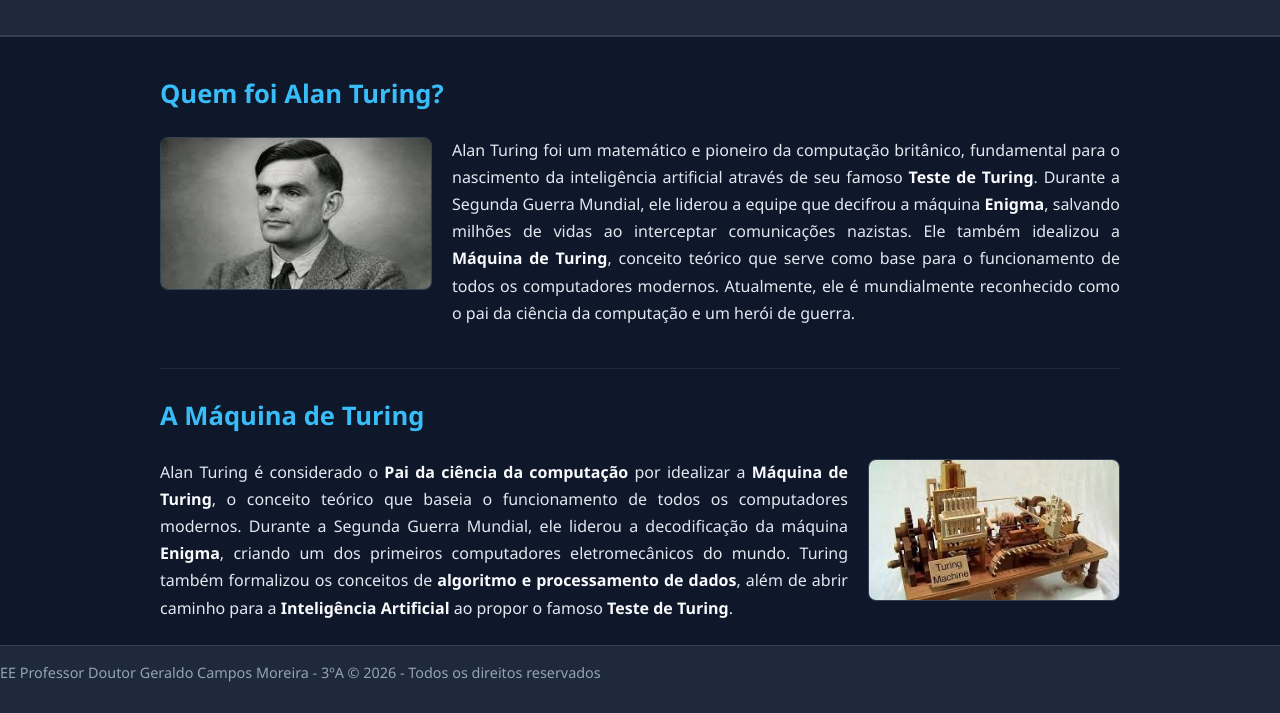
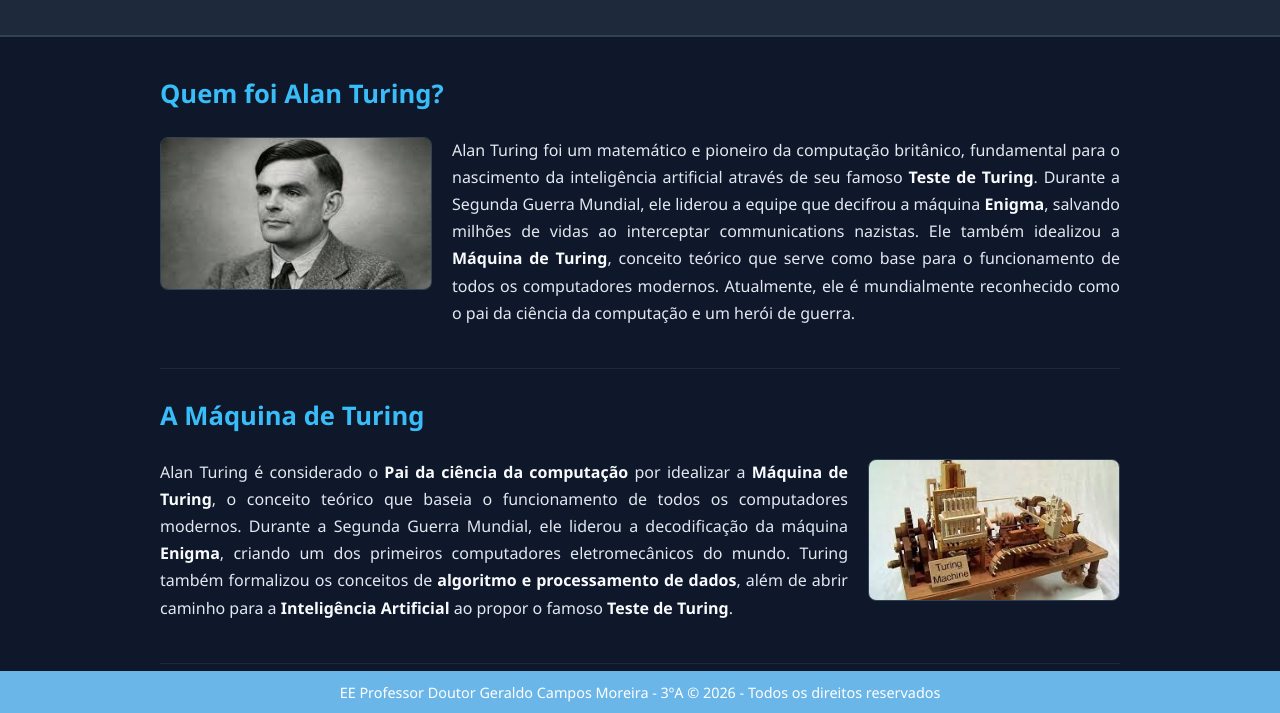
Before and after one commit to elvispresleyconceicao/alanturing, a plain HTML site: page index.html in a window 1280 px wide. Shown: the part 85-798 px from the top of the page. Drawn offline with Linux system fonts and the light colour scheme.

Commit message:
correção no arquivo whatsapp.js

```diff
--- a/index.html
+++ b/index.html
@@ -82,15 +82,22 @@
             clear: both;
         }
 
+        /* CORREÇÃO DO FOOTER */
         footer {
-            background-color: #1E293B;
-            color: #94A3B8; /* Texto secundário mais suave */
-            text-align: center;
-            padding: 15px 0;
+            background-color: #6bb6e8;
+            color: white;
+            padding: 10px 0;
             position: fixed;
             bottom: 0;
+            left: 0;
             width: 100%;
-            border-top: 1px solid #334155;
+            box-sizing: border-box;
+        }
+
+        /* Força o parágrafo específico do footer a centralizar, ignorando a regra geral */
+        footer p {
+            text-align: center;
+            margin: 0;
             font-size: 0.9rem;
         }
     </style>
@@ -109,7 +116,7 @@
             <h2>Quem foi Alan Turing?</h2>
             <img src="images.jpg" alt="Retrato de Alan Turing" class="imagem-esquerda">
             <p>
-                Alan Turing foi um matemático e pioneiro da computação britânico, fundamental para o nascimento da inteligência artificial através de seu famoso <strong>Teste de Turing</strong>. Durante a Segunda Guerra Mundial, ele liderou a equipe que decifrou a máquina <strong>Enigma</strong>, salvando milhões de vidas ao interceptar comunicações nazistas. Ele também idealizou a <strong>Máquina de Turing</strong>, conceito teórico que serve como base para o funcionamento de todos os computadores modernos. Atualmente, ele é mundialmente reconhecido como o pai da ciência da computação e um herói de guerra.
+                Alan Turing foi um matemático e pioneiro da computação britânico, fundamental para o nascimento da inteligência artificial através de seu famoso <strong>Teste de Turing</strong>. Durante a Segunda Guerra Mundial, ele liderou a equipe que decifrou a máquina <strong>Enigma</strong>, salvando milhões de vidas ao interceptar communications nazistas. Ele também idealizou a <strong>Máquina de Turing</strong>, conceito teórico que serve como base para o funcionamento de todos os computadores modernos. Atualmente, ele é mundialmente reconhecido como o pai da ciência da computação e um herói de guerra.
             </p>
             <div class="limpar"></div>
         </div>
```
